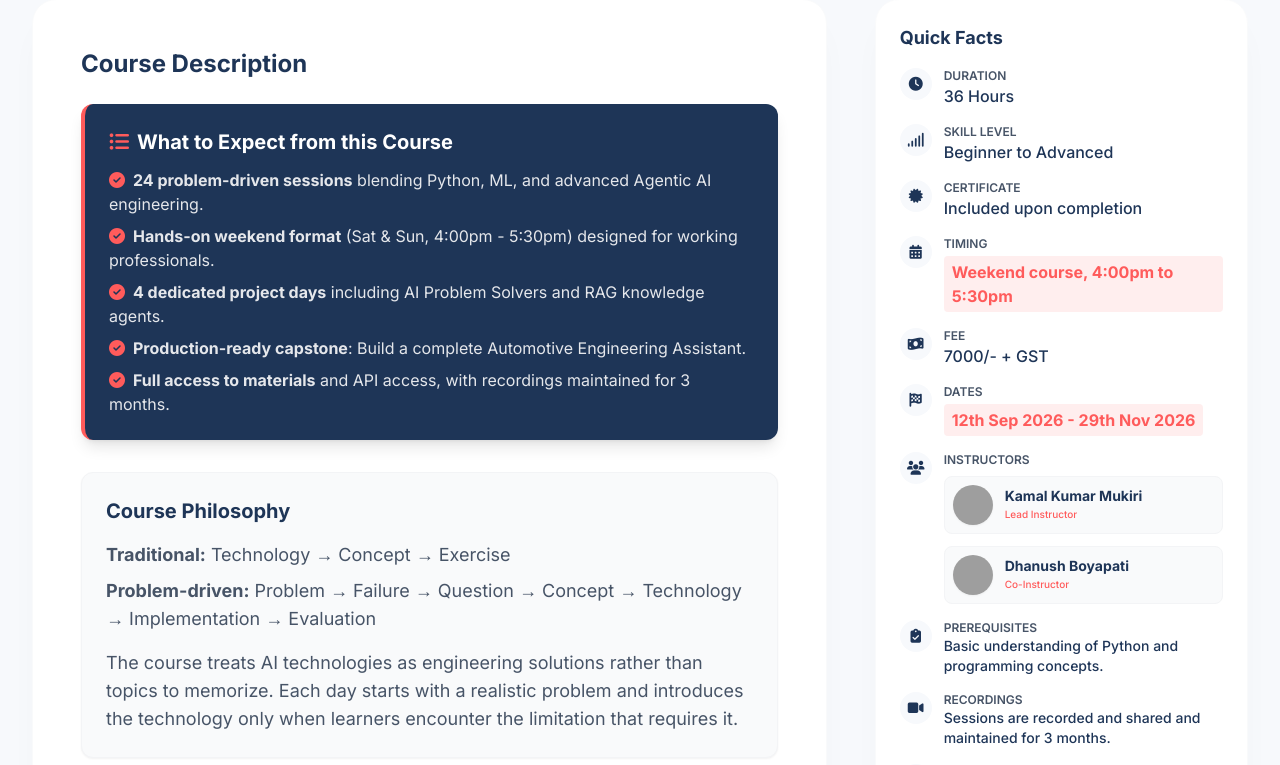
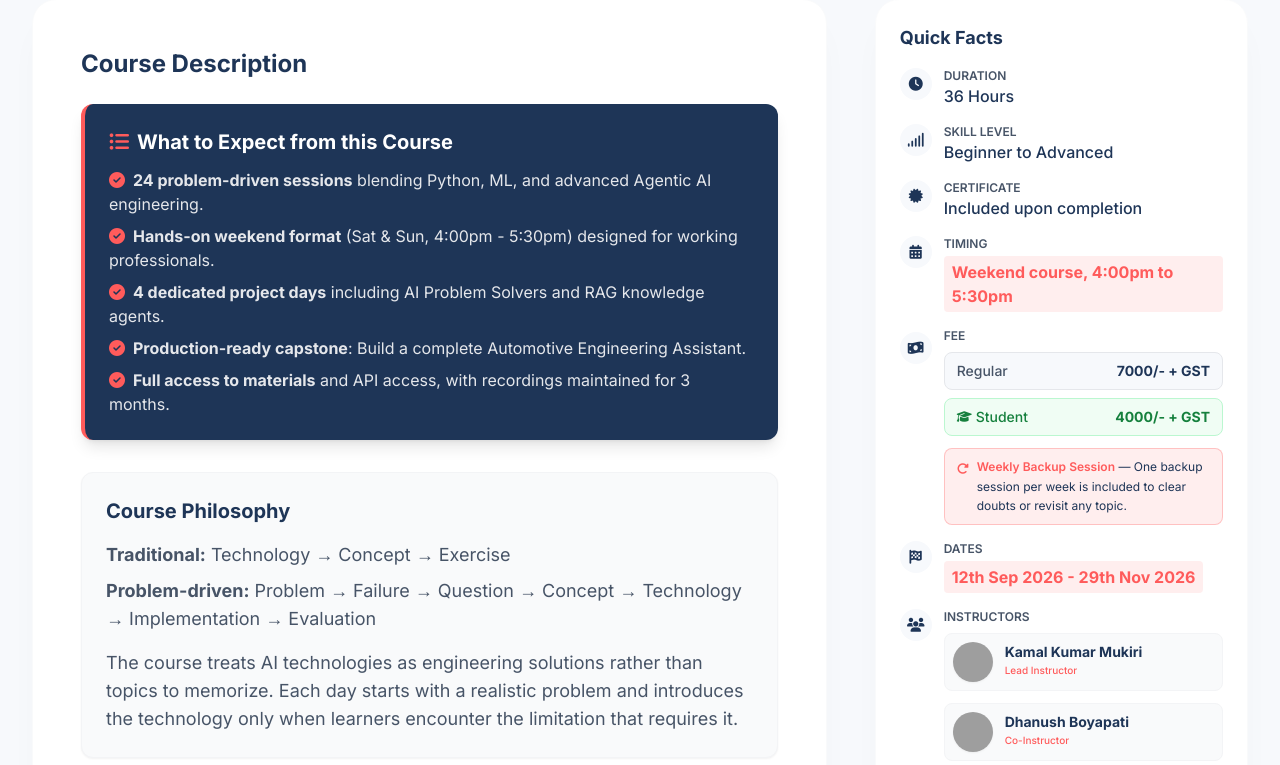
Before and after one commit to kamallearner123/acl_codeside, a Django app: page /courses/agentic-ai-learn-by-examples/ in a window 1280 px wide. Shown: the part 730-1495 px from the top of the page. Run offline with Django 5.2, Linux system fonts and the light colour scheme; data comes from the database, SQL or seed files in the repository; data that the repository does not hold is empty; some libraries are stand-ins or nearby versions; grey boxes are pictures that could not be loaded.

Commit message:
feat: add fee breakdown, student discount, and weekly backup session info

```diff
--- a/templates/courses/detail.html
+++ b/templates/courses/detail.html
@@ -181,12 +181,30 @@
                         {% endif %}
                         {% if course.fee %}
                         <li class="flex items-start">
-                            <div class="w-8 h-8 rounded-full bg-brand-light flex items-center justify-center text-brand-navy mr-3 flex-shrink-0">
+                            <div class="w-8 h-8 rounded-full bg-brand-light flex items-center justify-center text-brand-navy mr-3 flex-shrink-0 mt-1">
                                 <i class="fas fa-money-bill-wave text-sm"></i>
                             </div>
-                            <div>
-                                <p class="text-xs text-brand-textSecondary uppercase font-semibold">Fee</p>
-                                <p class="font-medium text-brand-navy">{{ course.fee }}</p>
+                            <div class="flex-1">
+                                <p class="text-xs text-brand-textSecondary uppercase font-semibold mb-2">Fee</p>
+                                <!-- Regular Fee -->
+                                <div class="flex items-center justify-between bg-brand-light rounded-lg px-3 py-2 mb-2 border border-gray-200">
+                                    <span class="text-sm text-brand-textSecondary font-medium">Regular</span>
+                                    <span class="font-bold text-brand-navy text-sm">{{ course.fee }}</span>
+                                </div>
+                                <!-- Student Fee -->
+                                <div class="flex items-center justify-between bg-green-50 rounded-lg px-3 py-2 mb-3 border border-green-200">
+                                    <span class="text-sm text-green-700 font-medium flex items-center gap-1">
+                                        <i class="fas fa-graduation-cap text-xs"></i> Student
+                                    </span>
+                                    <span class="font-bold text-green-700 text-sm">4000/- + GST</span>
+                                </div>
+                                <!-- Weekly Backup Session Note -->
+                                <div class="bg-brand-coral/10 border border-brand-coral/30 rounded-lg px-3 py-2 flex items-start gap-2">
+                                    <i class="fas fa-redo-alt text-brand-coral text-xs mt-1 flex-shrink-0"></i>
+                                    <p class="text-xs text-brand-navy leading-relaxed">
+                                        <span class="font-semibold text-brand-coral">Weekly Backup Session</span> — One backup session per week is included to clear doubts or revisit any topic.
+                                    </p>
+                                </div>
                             </div>
                         </li>
                         {% endif %}
```
